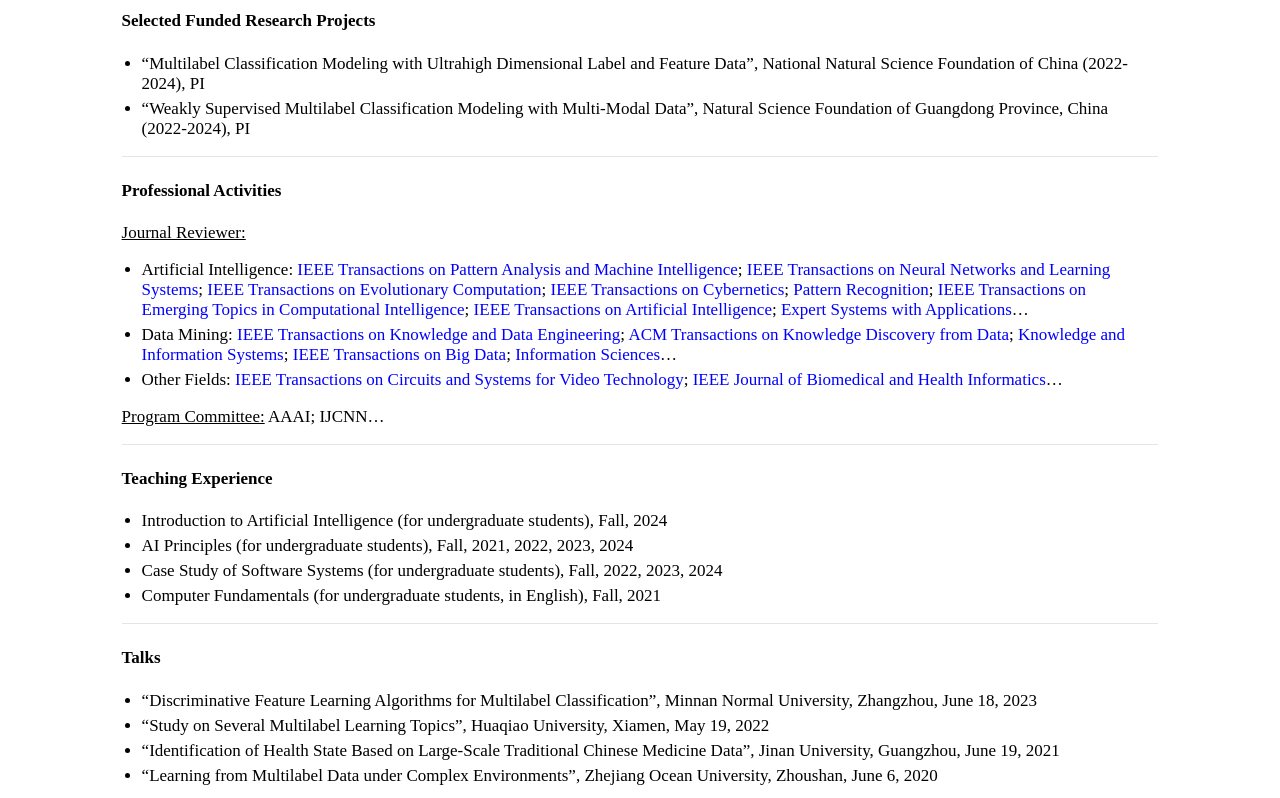
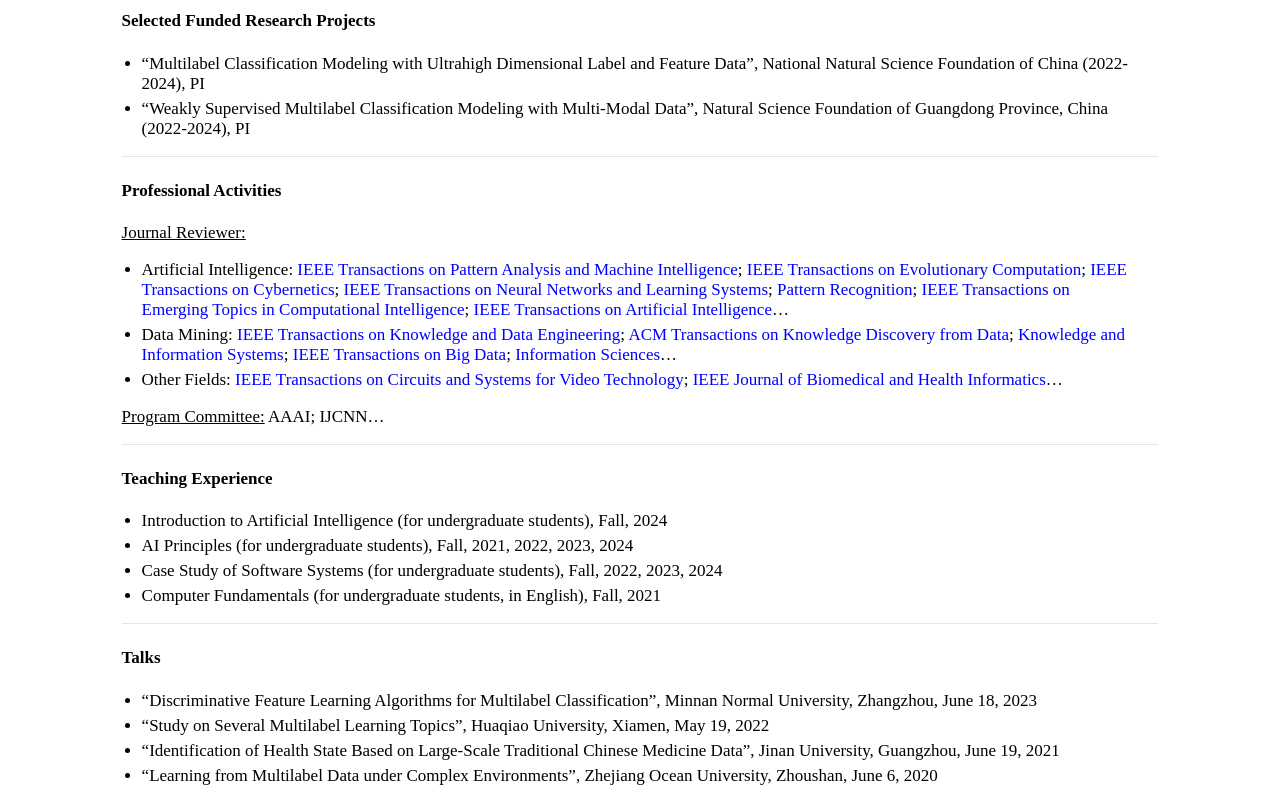
Before and after one commit to jiazhang-ml/jiazhang-ml.github.io, a Jekyll site: the page built from index.md, in a window 1280 px wide and 900 px high, scrolled down 1085 px, cut to the strip 0-798 px from the top of the window. Built offline with Jekyll 4.4.1, drawn with Linux system fonts in a browser that asks for light colours.

Commit message:
Update index.md

```diff
--- a/index.md
+++ b/index.md
@@ -47,7 +47,7 @@ layout: default
 #### Professional Activities
 
 <u>Journal Reviewer:</u>
-* Artificial Intelligence: [IEEE Transactions on Pattern Analysis and Machine Intelligence](https://mc.manuscriptcentral.com/tpami-cs); [IEEE Transactions on Neural Networks and Learning Systems](https://mc.manuscriptcentral.com/tnnls); [IEEE Transactions on Evolutionary Computation](https://mc.manuscriptcentral.com/tevc-ieee); [IEEE Transactions on Cybernetics](https://mc.manuscriptcentral.com/cyb-ieee); [Pattern Recognition](https://www.sciencedirect.com/journal/pattern-recognition); [IEEE Transactions on Emerging Topics in Computational Intelligence](https://mc.manuscriptcentral.com/tetci-ieee); [IEEE Transactions on Artificial Intelligence](https://mc.manuscriptcentral.com/tai-ieee); [Expert Systems with Applications](https://www.sciencedirect.com/journal/expert-systems-with-applications)...
+* Artificial Intelligence: [IEEE Transactions on Pattern Analysis and Machine Intelligence](https://mc.manuscriptcentral.com/tpami-cs); [IEEE Transactions on Evolutionary Computation](https://mc.manuscriptcentral.com/tevc-ieee); [IEEE Transactions on Cybernetics](https://mc.manuscriptcentral.com/cyb-ieee); [IEEE Transactions on Neural Networks and Learning Systems](https://mc.manuscriptcentral.com/tnnls); [Pattern Recognition](https://www.sciencedirect.com/journal/pattern-recognition); [IEEE Transactions on Emerging Topics in Computational Intelligence](https://mc.manuscriptcentral.com/tetci-ieee); [IEEE Transactions on Artificial Intelligence](https://mc.manuscriptcentral.com/tai-ieee)...
 * Data Mining: [IEEE Transactions on Knowledge and Data Engineering](https://mc.manuscriptcentral.com/tkde-cs); [ACM Transactions on Knowledge Discovery from Data](https://mc.manuscriptcentral.com/tkdd); [Knowledge and Information Systems](https://www.springer.com/journal/10115); [IEEE Transactions on Big Data](https://mc.manuscriptcentral.com/tbd-cs); [Information Sciences](https://www.sciencedirect.com/journal/information-sciences)...
 * Other Fields: [IEEE Transactions on Circuits and Systems for Video Technology](https://mc.manuscriptcentral.com/tcsvt); [IEEE Journal of Biomedical and Health Informatics](https://mc.manuscriptcentral.com/jbhi-embs)...
 
```
